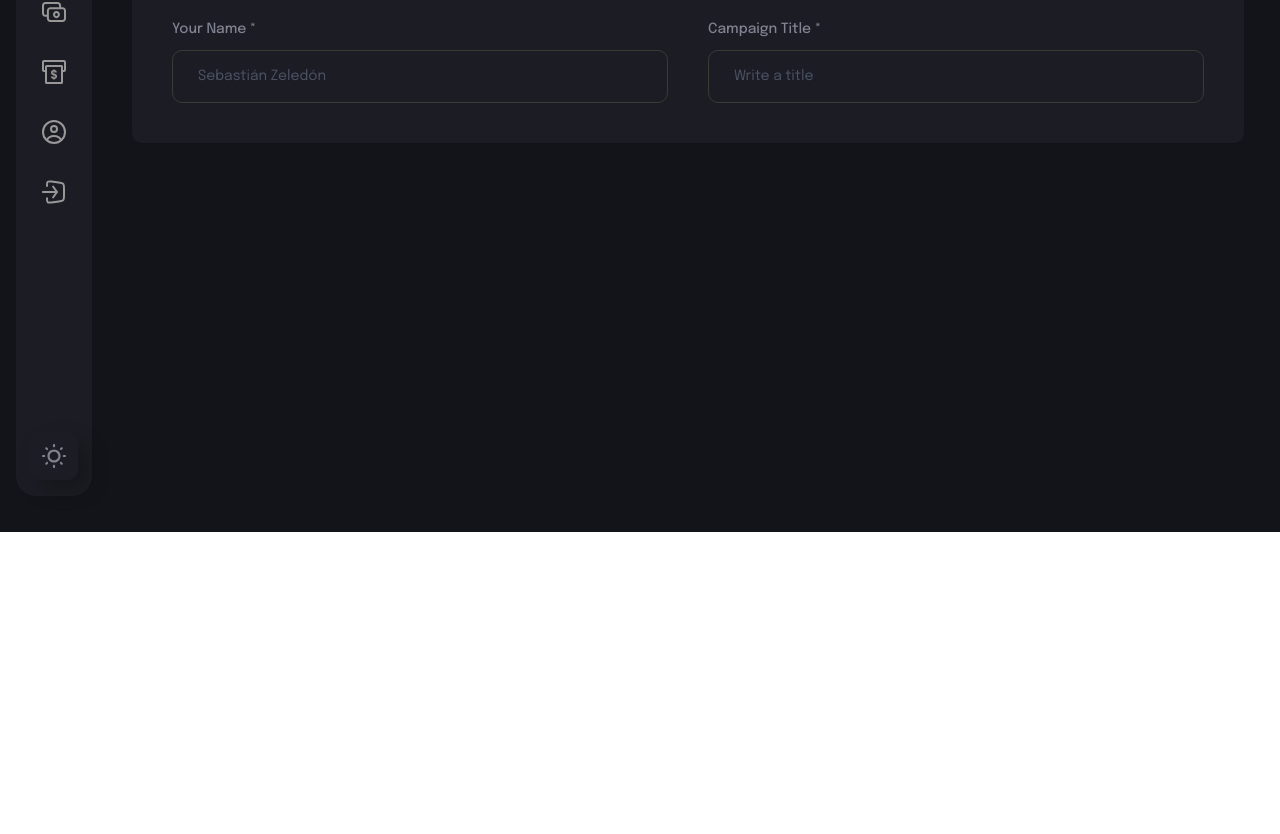
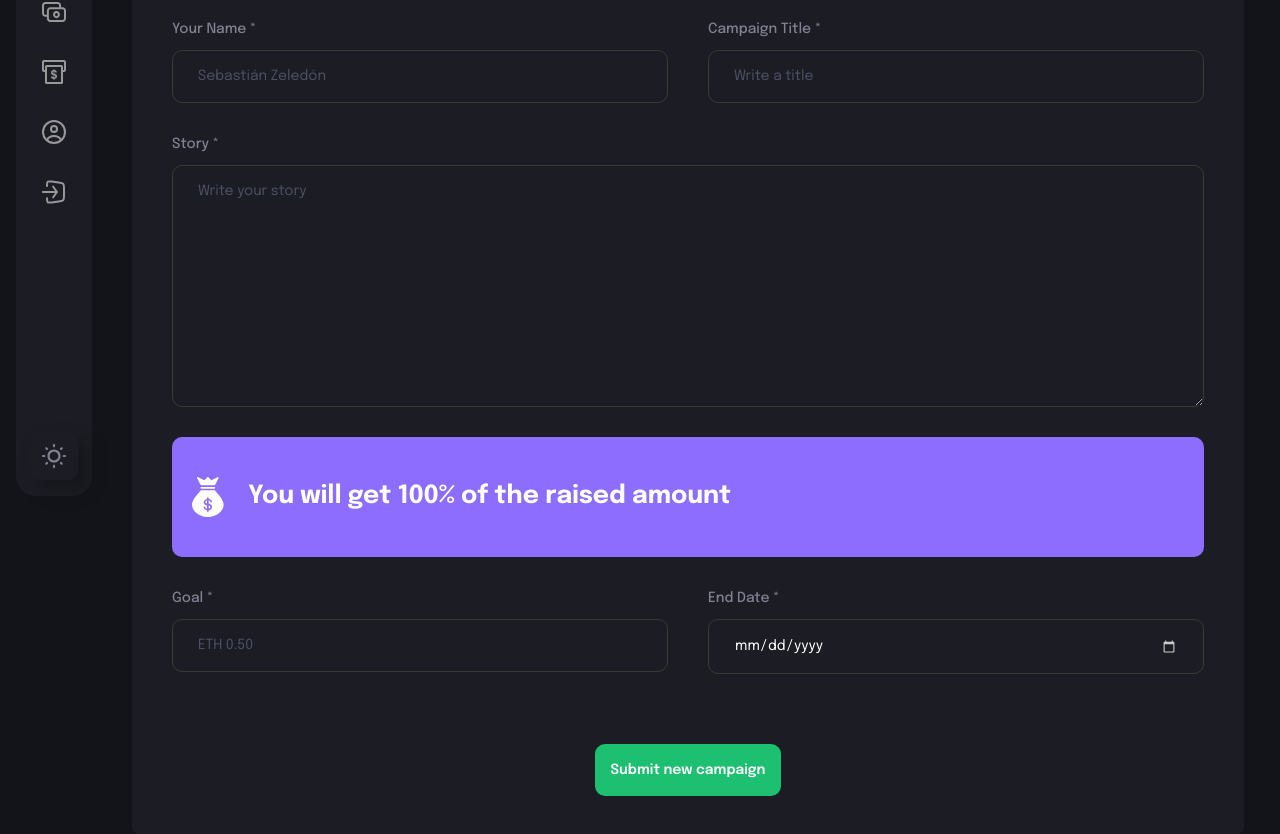
Before and after one commit to sebaszeledon/client, a React (Vite) app: page /create-campaign in a window 1280 px wide. Shown: the part 268-1102 px from the top of the page. Before the commit the page ends 800 px from the top, so only its background shows below. Built offline with nearby package versions, Linux system fonts and the light colour scheme; what @thirdweb-dev/react would draw is missing.

Commit message:
start campaign form UI completed

```diff
--- a/src/components/FormField.jsx
+++ b/src/components/FormField.jsx
@@ -11,8 +11,7 @@
                 required
                 value={value}
                 onChange={handleChange}
-                type={inputType}
-                step="0.1"
+                rows={10}
                 placeholder={placeholder}
                 className='py-[15px] sm:px-[25px] px-[15px] outline-none border-[1px] border-[#3a3a34] bg-transparent font-epilogue
                 text-white text-[14px] placeholder:text-[#4b5264] rounded-[10px] sm:min-w-[300px]'
--- a/src/pages/CreateCampaign.jsx
+++ b/src/pages/CreateCampaign.jsx
@@ -11,7 +11,7 @@
   const [isLoading, setIsLoading] = useState(false);
   const [form, setForm] = useState({
     name: '',
-    tittle: '',
+    title: '',
     description: '',
     target: '',
     deadline: '',
@@ -23,29 +23,73 @@
   }
 
   return (
-    <div className='bg-[#1c1c24] flex justify-center items-center flex-col rounded-[10px] sm:p-10 p-4'>
-      {isLoading && 'Loader...'}
-      <div className='flex justify-center items-center p-[16px] sm:min-w-[380px] bg-[#3a3a43] rounded-[10px]'>
-        <h1 className='font-epilogue font-bold sm:text-[25px] text-[18px] leading-[38px] text-white'>Start a Campaign</h1>
+    <div className="bg-[#1c1c24] flex justify-center items-center flex-col rounded-[10px] sm:p-10 p-4">
+      {isLoading && "Loader..."}
+      <div className="flex justify-center items-center p-[16px] sm:min-w-[380px] bg-[#3a3a43] rounded-[10px]">
+        <h1 className="font-epilogue font-bold sm:text-[25px] text-[18px] leading-[38px] text-white">
+          Start a Campaign
+        </h1>
       </div>
 
-      <form onSubmit={handleSubmit} className='w-full mt-[65px] flex flex-col gap-[30px]'>
-        <div className='flex flex-wrap gap-[40px]'>
+      <form
+        onSubmit={handleSubmit}
+        className="w-full mt-[65px] flex flex-col gap-[30px]"
+      >
+        <div className="flex flex-wrap gap-[40px]">
           <FormField
-            labelName = "Your Name *"
-            placeholder = "Sebastián Zeledón"
-            inputType = "text"
-            value = {form.name}
-            handleChange = {() => {}}
+            labelName="Your Name *"
+            placeholder="Sebastián Zeledón"
+            inputType="text"
+            value={form.name}
+            handleChange={() => {}}
           />
           <FormField
-            labelName = "Campaign Title *"
-            placeholder = "Write a title"
-            inputType = "text"
-            value = {form.title}
-            handleChange = {() => {}}
+            labelName="Campaign Title *"
+            placeholder="Write a title"
+            inputType="text"
+            value={form.title}
+            handleChange={() => {}}
           />
         </div>
+
+        <FormField
+          labelName="Story *"
+          placeholder="Write your story"
+          isTextArea
+          value={form.description}
+          handleChange={() => {}}
+        />
+
+        <div className='w-full flex justify-start items-center p-4 bg-[#8c6dfd] h-[120px] rounded-[10px]'>
+          <img src={money} alt='money' className='w-[40px] h-[40px] object-contain'/>
+          <h4 className='font-epilogue font-bold text-[25px] text-white ml-[20px]'>You will get 100% of the raised amount</h4>
+        </div>
+
+        <div className="flex flex-wrap gap-[40px]">
+          <FormField
+            labelName="Goal *"
+            placeholder="ETH 0.50"
+            inputType="text"
+            value={form.target}
+            handleChange={() => {}}
+          />
+          <FormField
+            labelName="End Date *"
+            placeholder="End Date"
+            inputType="date"
+            value={form.deadline}
+            handleChange={() => {}}
+          />
+        </div>
+
+        <div className='flex justify-center items-center mt-[40px]'>
+          <CustomButton
+            btnType="submit"
+            title="Submit new campaign"
+            styles="bg-[#1dc071]"
+          />
+        </div>
+
       </form>
     </div>
   );
```
